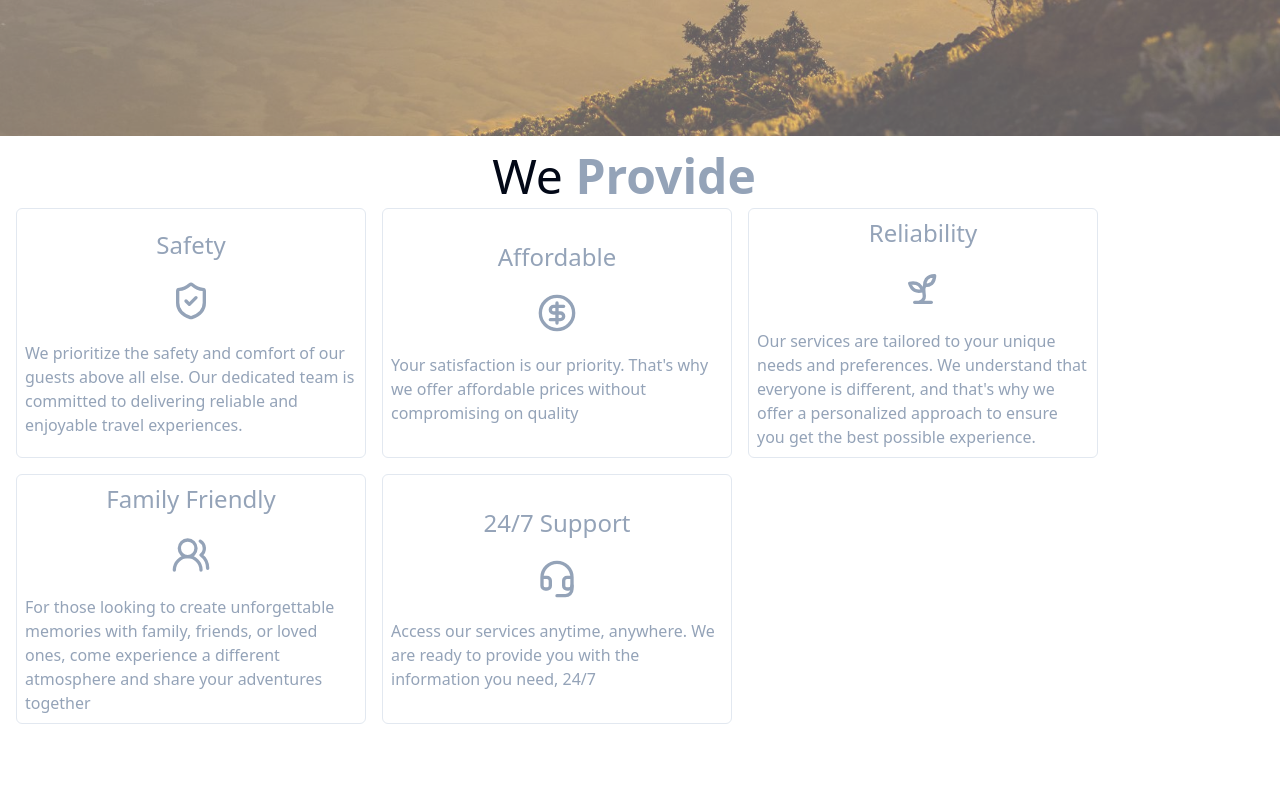
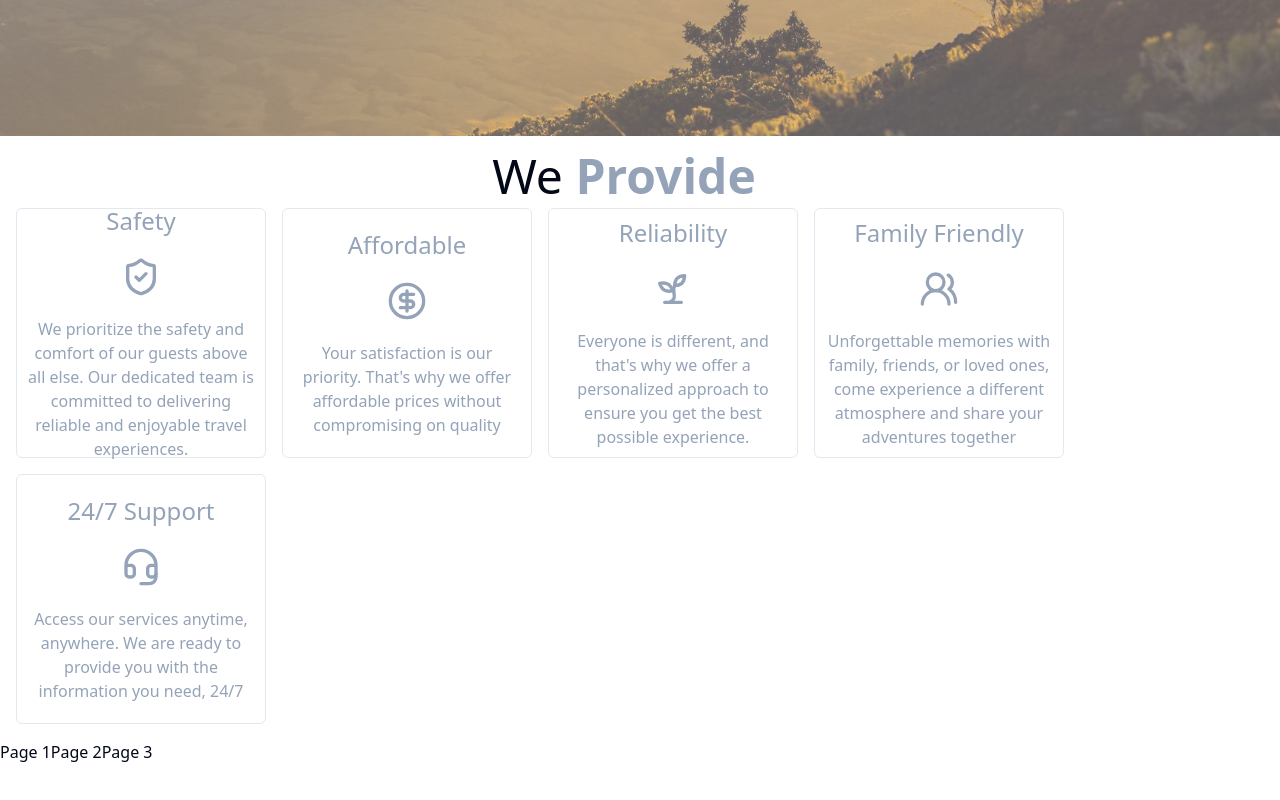
Before and after one commit to Sume-lang/thehills, a Next.js app: page /Home in a window 1280 px wide. Shown: the part 664-1464 px from the top of the page. Built offline with nearby package versions, Linux system fonts and the light colour scheme.

Commit message:
adding the files

```diff
--- a/app/(pages)/Home/Resources/Discovery.js
+++ b/app/(pages)/Home/Resources/Discovery.js
@@ -1,4 +1,10 @@
-import { ShieldCheck, UsersRound, CircleDollarSign, Sprout,Headset } from "lucide-react";
+import {
+  ShieldCheck,
+  UsersRound,
+  CircleDollarSign,
+  Sprout,
+  Headset,
+} from "lucide-react";
 const Discovery = [
   {
     id: 1,
@@ -15,19 +21,19 @@ const Discovery = [
     icons: <CircleDollarSign className="w-10 h-10" />,
     desc: "Your satisfaction is our priority. That's why we offer affordable prices without compromising on quality",
   },
-    {
+  {
     id: 3,
     title: "Reliability",
     link: "#",
     icons: <Sprout className="w-10 h-10" />,
-    desc: "Our services are tailored to your unique needs and preferences. We understand that everyone is different, and that's why we offer a personalized approach to ensure you get the best possible experience. ",
+    desc: "Everyone is different, and that's why we offer a personalized approach to ensure you get the best possible experience. ",
   },
   {
     id: 4,
     title: "Family Friendly",
     link: "#",
     icons: <UsersRound className="w-10 h-10" />,
-    desc: "For those looking to create unforgettable memories with family, friends, or loved ones, come experience a different atmosphere and share your adventures together",
+    desc: "Unforgettable memories with family, friends, or loved ones, come experience a different atmosphere and share your adventures together",
   },
   {
     id: 5,
--- /dev/null
+++ b/app/(pages)/Home/Resources/UI/divmotion.tsx
@@ -0,0 +1,15 @@
+import React from "react";
+import { motion } from "framer-motion";
+
+const fx = {};
+
+export default function Divmotion({ children }: { children: React.ReactNode }) {
+  return (
+    <motion.div
+      className="w-full h-full flex flex-col items-center justify-center"
+      whileHover={{ scale: 1.1 }}
+      whileTap={{ scale: 0.9 }}>
+      {children}
+    </motion.div>
+  );
+}
--- a/app/(pages)/Home/Sections/Discovery.tsx
+++ b/app/(pages)/Home/Sections/Discovery.tsx
@@ -14,12 +14,14 @@ export default function Discovery() {
       <section className="flex flex-row flex-wrap items-start justify-start gap-4">
         {dataDisc.map((item) => (
           <div key={item.id}>
-            <div className="lg:w-[350px] lg:h-[250px] w-full h-[250px] bg-opacity-15 rounded-md  p-2 flex  flex-col items-center justify-center border hover:bg-slate-400 hover:bg-opacity-25 duration-200 ease-linear gap-5">
-              <h1 className="lg:text-2xl text-2xl font-extralight text-slate-400">
-                {item.title}
-              </h1>
+            <div className="lg:w-[250px] lg:h-[250px] w-full h-[250px] bg-opacity-15 rounded-md  p-2 flex  flex-col items-center justify-center border hover:bg-slate-400 hover:bg-opacity-25 hover:shadow-md duration-200 ease-linear gap-5">
+              <div>
+                <h1 className="lg:text-2xl text-2xl font-extralight text-slate-400">
+                  {item.title}
+                </h1>
+              </div>
               <span className="text-slate-400">{item.icons}</span>
-              <span className="text-slate-400 font-extralight">
+              <span className="text-slate-400 text-center font-extralight">
                 {item.desc}
               </span>
             </div>
--- a/app/(pages)/Home/Sections/Services.tsx
+++ b/app/(pages)/Home/Sections/Services.tsx
@@ -1,6 +1,10 @@
 import React from "react";
 export default function Services() {
   return (
-    <main className="w-full min-h-screen flex lg:flex-row flex-col items-start justify-start"></main>
+    <main className="w-full min-h-screen flex lg:flex-row flex-col items-start justify-start">
+      <section>Page 1</section>
+      <section>Page 2</section>
+      <section>Page 3</section>
+    </main>
   );
 }
```
